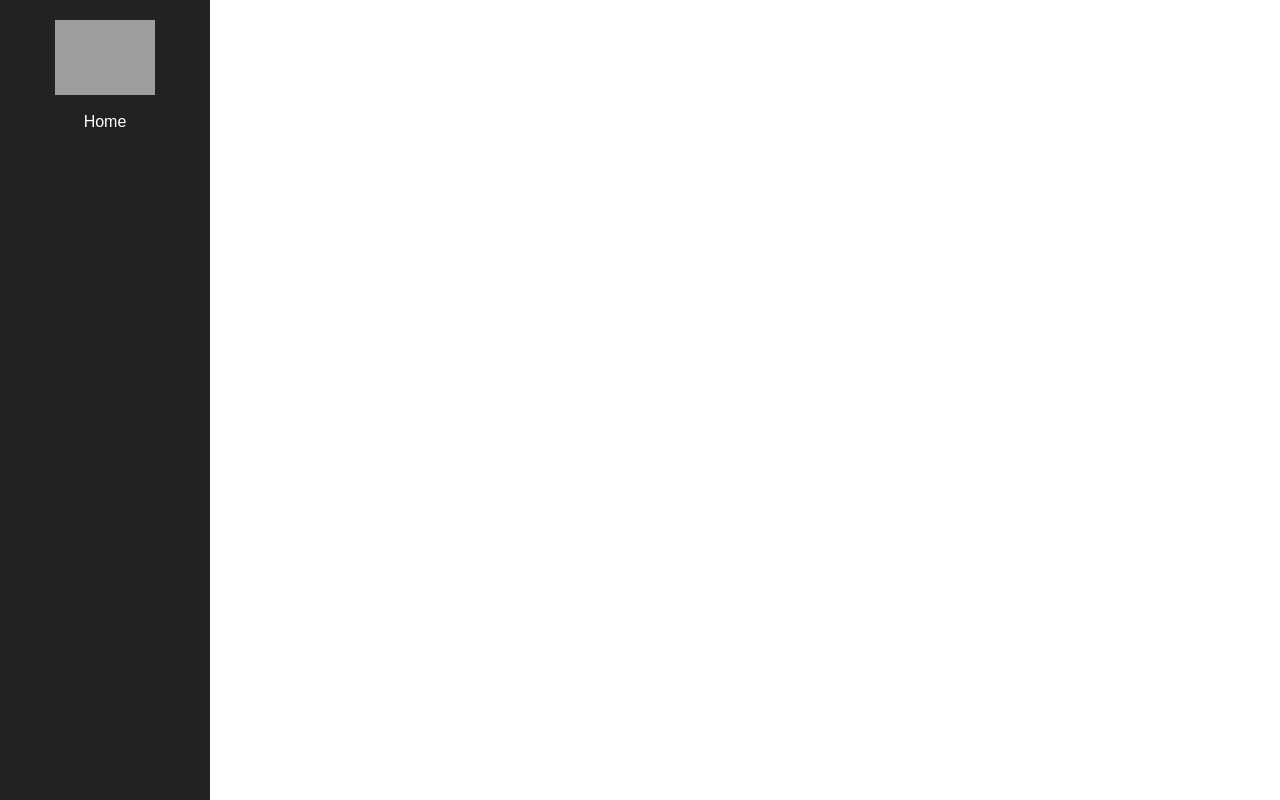
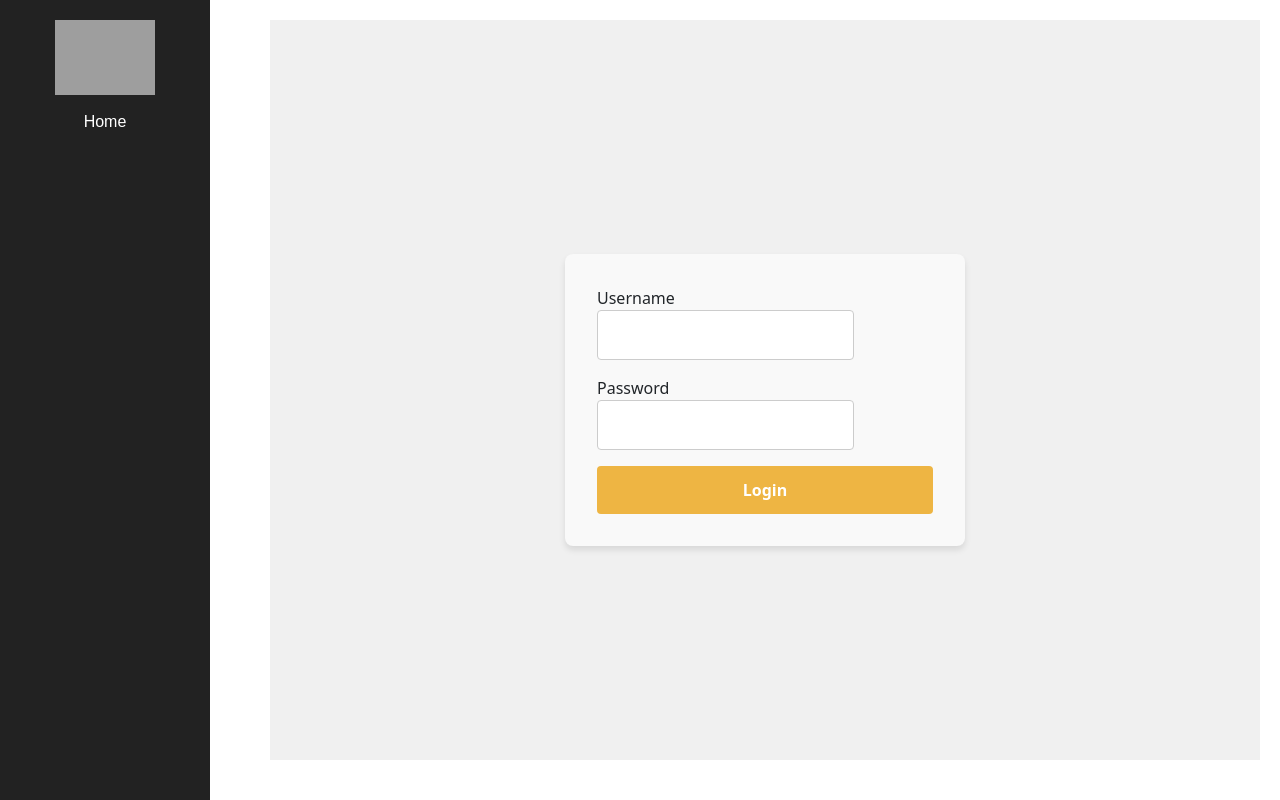
Before and after one commit to GrantReese/quiz_pulse_client, an Angular app: page /login in a window 1280 px wide. Before the commit this address led to /. Built offline with nearby package versions, Linux system fonts and the light colour scheme; grey boxes are pictures that could not be loaded.

Commit message:
added login and got it working

```diff
--- a/src/app/app.routes.ts
+++ b/src/app/app.routes.ts
@@ -1,12 +1,16 @@
 import { Routes } from '@angular/router';
 import { HomeComponent } from './features/home/home.component';
+
 export const routes: Routes = [
   {
   path: '',
   pathMatch: 'full',
 
 
-  loadComponent: () => import('./features/home/home.component').then((c) => c.HomeComponent),
+  loadComponent: () => import('./features/home/home.component').then((c) => c.HomeComponent)
   },
-
+  {
+  path: 'login',
+  loadComponent: () => import('./features/auth/login/login.component').then((c) => c.LoginComponent)
+  }
 ];
--- /dev/null
+++ b/src/app/features/auth/login/login.component.html
@@ -0,0 +1,13 @@
+<div class="container">
+  <form [formGroup]="loginForm" (ngSubmit)="login()">
+    <div class="form-group">
+      <label for="username">Username</label>
+      <input type="text" formControlName="username" />
+    </div>
+    <div class="form-group">
+      <label for="password">Password</label>
+      <input type="password" formControlName="password" />
+    </div>
+    <button type="submit" [disabled]="!loginForm.valid">Login</button>
+  </form>
+</div>
--- /dev/null
+++ b/src/app/features/auth/login/login.component.scss
@@ -0,0 +1,56 @@
+.container {
+  display: flex;
+  justify-content: center;
+  align-items: center;
+  min-height: calc(100vh - 40px); /* Full viewport height to ensure vertical centering */
+  background-color: #f0f0f0; /* Light background for the overall page */
+}
+
+form {
+  max-width: 400px;
+  margin: 2rem auto;
+  padding: 2rem;
+  background-color: #f9f9f9;
+  border-radius: 8px;
+  box-shadow: 0 4px 6px rgba(0, 0, 0, 0.1);
+  display: flex;
+  flex-direction: column;
+  gap: 1rem;
+}
+
+label{
+  margin-right: .5rem;
+}
+
+input[type='text'],
+input[type='password'] {
+  padding: 0.75rem;
+  border: 1px solid #ccc;
+  border-radius: 4px;
+  font-size: 1rem;
+  color: #222; /* Dark gray for the input text */
+  background-color: white;
+  transition: border-color 0.3s;
+}
+
+input[type='text']:focus,
+input[type='password']:focus {
+  border-color: #007bff; /* Light blue border for focus */
+  outline: none;
+}
+
+button[type='submit'] {
+  padding: 0.75rem;
+  border: none;
+  border-radius: 4px;
+  background-color: #eeb543; /* Yellow background for the submit button */
+  color: white;
+  font-size: 1rem;
+  font-weight: bold;
+  cursor: pointer;
+  transition: background-color 0.3s;
+}
+
+button[type='submit']:hover {
+  background-color: #d4a03f; /* A darker shade of yellow on hover */
+}
--- /dev/null
+++ b/src/app/features/auth/login/login.component.ts
@@ -0,0 +1,37 @@
+import { Component } from '@angular/core';
+import { ReactiveFormsModule, FormGroup, FormControl, Validators } from '@angular/forms';
+import { Router } from '@angular/router';
+import { AuthenticationService } from '../../../core/services/authentication.service';
+
+@Component({
+  selector: 'app-login',
+  standalone: true,
+  imports: [ReactiveFormsModule],
+  templateUrl: './login.component.html',
+  styleUrl: './login.component.scss'
+})
+export class LoginComponent {
+  loginForm: FormGroup;
+
+  constructor(private authService: AuthenticationService, private router: Router) {
+    this.loginForm = new FormGroup({
+      username: new FormControl('', Validators.required),
+      password: new FormControl('', Validators.required),
+    });
+  }
+
+  login() {
+    if (this.loginForm.valid) {
+      this.authService.login(this.loginForm.value.username, this.loginForm.value.password).subscribe({
+        next: (res: any) => {
+          console.log('Logged in with token:', res.token);
+          this.authService.setToken(res.token);
+          this.router.navigate(['/']);
+        },
+        error: (error: any) => {
+          console.error('Login error', error);
+        },
+      });
+    }
+  }
+}
```
Also changed, not shown: 1 other file (tests, documents, lock files or other folders).
